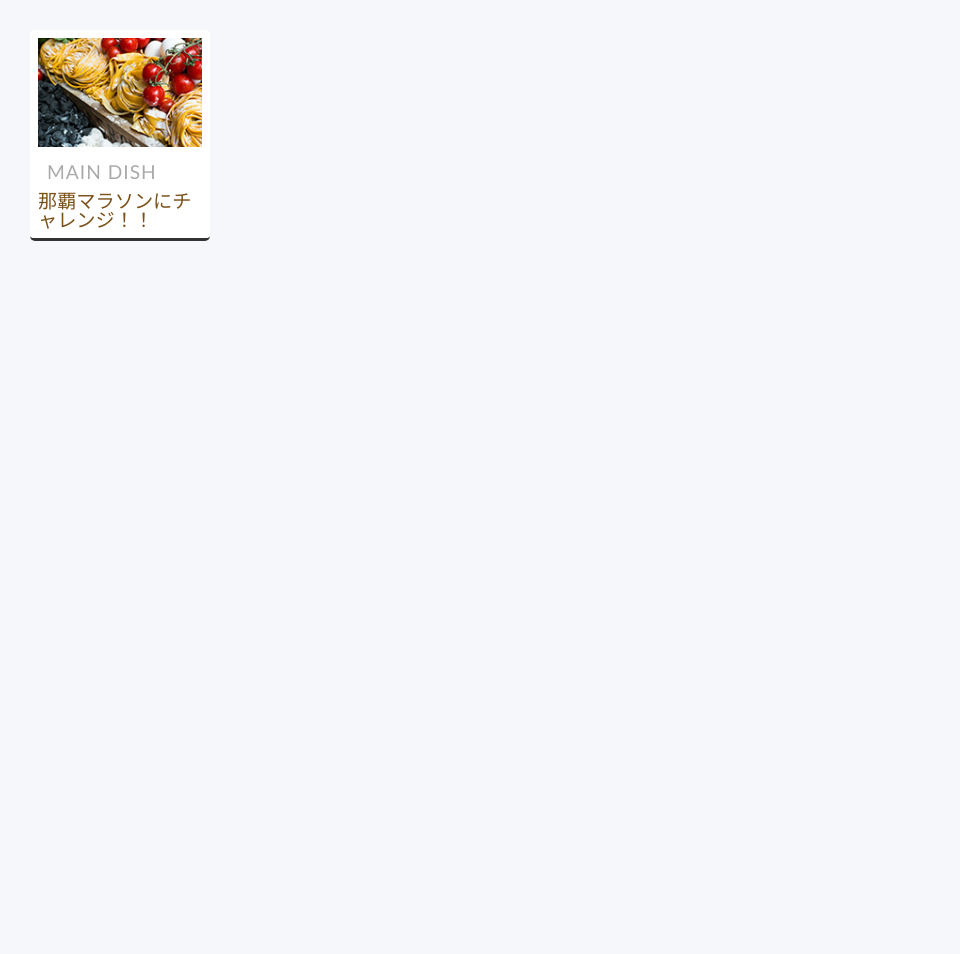
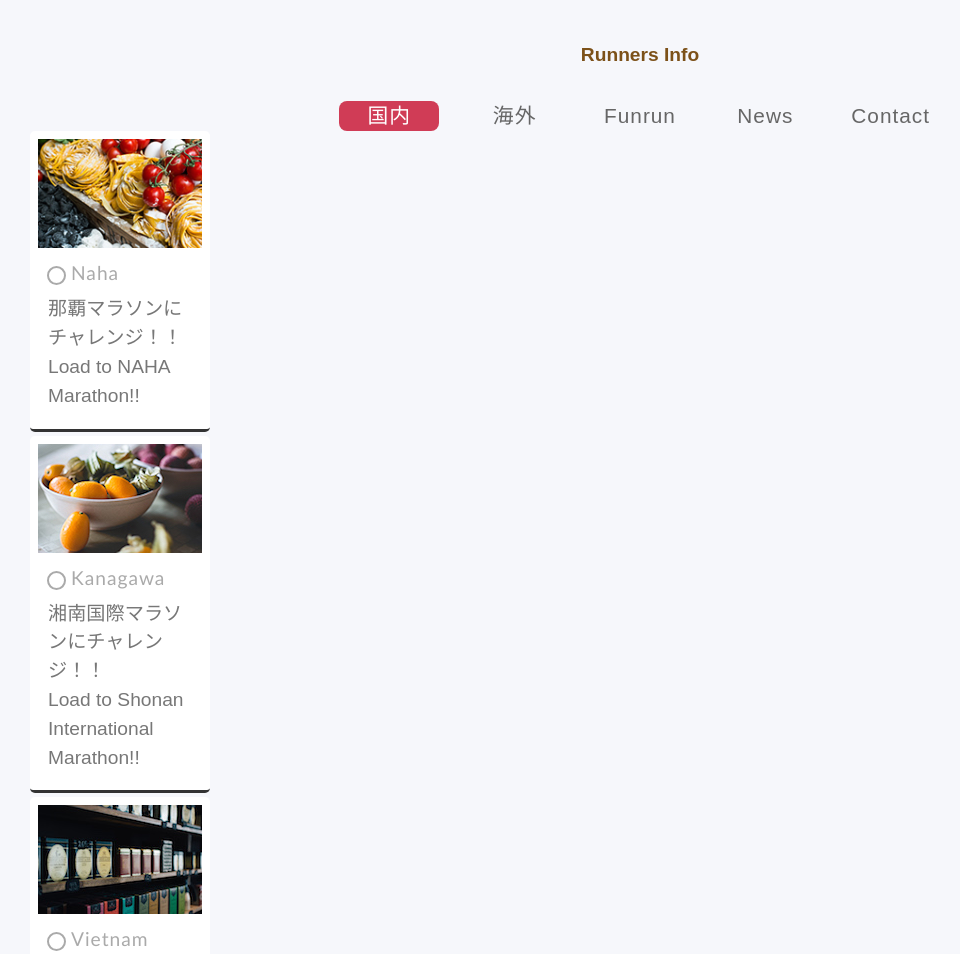
Before and after one commit to cozycozy/running, a plain HTML site: page indexbox.html in a window 1280 px wide. Shown: the top 954 px of the page, without its empty margins (0-960 px from the left). Before the commit the page ends 800 px from the top, so only its background shows below. Drawn offline with nearby package versions, Linux system fonts and the light colour scheme.

Commit message:
add grid layout

```diff
--- a/css/gridstyle.css
+++ b/css/gridstyle.css
@@ -21,6 +21,52 @@ a:link, a:visited, a:hover, a:active {
   text-decoration: none;
 }
 
+.headr {
+  width: 100%;
+  padding: 28px 0px 10px;
+  box-shadow: 0 0 10px 1px #e3e3e3;
+}
+
+.logo {
+  width: 225px;
+  height: 56px;
+  margin: 0 auto;
+}
+
+.log a{
+  display: block;
+  width: 100%;
+  height: 100%;
+}
+
+.global-nav {
+  margin-top: 15px;
+  text-align: center;
+}
+
+.global-nav .nav-item {
+  display: inline-block;
+  margin: 0 10px;
+}
+
+.global-nav .nav-item a {
+  display: inline-block;
+  width: 100px;
+  height: 30px;
+  line-height: 30px;
+  text-align: center;
+  border-radius: 8px;
+  color: #666;
+  font-size: 1.3rem;
+  letter-spacing: 1px;
+}
+
+.global-nav .nav-item.active a,
+.global-nav .nav-item a:hover {
+  background-color: #d03c56;
+  color: #fff;
+}
+
 .item {
   width: 180px;
   margin-bottom: 4px;
@@ -41,3 +87,33 @@ a:link, a:visited, a:hover, a:active {
   letter-spacing: 1px;
   font-family: "Trebuchet MS", "Hiragino Kaku Gothic ProN", Meiryo, sans-serif;
 }
+
+.item .category::before {
+  content: '';
+  display: inline-block;
+  width: 19px;
+  height: 19px;
+  margin-right: 5px;
+  border: 2px solid;
+  border-radius: 50%;
+  vertical-align: -5px;
+}
+
+.item .description {
+  margin: 10px;
+  line-height: 1.5;
+}
+
+.item > a {
+  display: block;
+  margin: -8px -8px -11px;
+  padding: 8px 8px 11px;
+  border-radius: inherit;
+  color: #777;
+  transition: all 0.3s;
+}
+
+.item > a:hover {
+  box-shadow: 0 0 6px -1px rgba(0, 0, 0, 3);
+  opacity: 0.8;
+}
--- /dev/null
+++ b/css/style 2.css
@@ -0,0 +1,203 @@
+@charset "UTF-8";
+
+/* --------------------------------
+ * base
+ * -------------------------------- */
+html {
+  font-size: 62.5%;
+}
+body {
+  padding: 30px;
+  background-color: #f6f7fb;
+  color: #333;
+  font-size: 1.2rem;
+  font-family: "Hiragino Kaku Gothic ProN",  Meiryo,  sans-serif;
+}
+*, *::before, *::after {
+  box-sizing: border-box;
+}
+a:link, a:visited, a:hover, a:active {
+  color: #7C5119;
+  text-decoration: none;
+}
+
+
+/* --------------------------------
+ * item
+ * -------------------------------- */
+.item {
+  width: 180px;
+  margin-bottom: 4px;
+  padding: 8px;
+  border-bottom: 3px solid;
+  border-radius: 5px;
+  background-color: #fff;
+}
+.item .image {
+  display: block;
+  width: 100%;
+  height: 109px;
+}
+.item .category {
+  margin: 15px 9px 10px;
+  color: #aaa;
+  letter-spacing: 1px;
+  font-family: "Trebuchet MS", "Hiragino Kaku Gothic ProN",  Meiryo,  sans-serif;
+}
+.item .category::before {
+  content: '';
+  display: inline-block;
+  width: 19px;
+  height: 19px;
+  margin-right: 5px;
+  border: 2px solid;
+  border-radius: 50%;
+  vertical-align: -5px;
+}
+.item .description {
+  margin: 10px;
+  line-height: 1.5;
+}
+.item > a {
+  display: block;
+  margin: -8px -8px -11px;
+  padding: 8px 8px 11px;
+  border-radius: inherit;
+  color: #777;
+  transition: all 0.3s;
+}
+.item > a:hover {
+  box-shadow: 0 0 6px -1px rgba(0, 0, 0, 0.3);
+  opacity: 0.8;
+}
+.item-maindish,
+.item-maindish .category::before {
+  border-color: #FFC0CB;
+}
+.item-appetizer,
+.item-appetizer .category::before {
+  border-color: #76C047;
+}
+.item-column,
+.item-column .category::before {
+  border-color: #FFF100;
+}
+.item-breaktime,
+.item-breaktime .category::before {
+  border-color: #C1EFFF;
+}
+.item-m {
+  width: 364px;
+}
+.item-m .image {
+  height: 146px;
+}
+.item-l {
+  width: 732px;
+}
+.item-l .image {
+  height: 403px;
+}
+
+
+/* --------------------------------
+ * header
+ * -------------------------------- */
+.header {
+  padding: 25px 0;
+  border-bottom: none;
+  text-align: center;
+}
+.logo {
+  width: 136px;
+  height: 136px;
+  transition: -webkit-transform 0.3s;
+  transition: transform 0.3s;
+}
+.logo:hover {
+  -webkit-transform: rotate(360deg);
+  transform: rotate(360deg);
+}
+.nav {
+  margin: 35px auto 10px;
+}
+.nav-item {
+  margin-top: 20px;
+  text-align: center;
+  letter-spacing: 1px;
+  font-weight: bold;
+  font-size: 1.3rem;
+}
+.nav-item a {
+  display: inline-block;
+}
+.nav-item a::after {
+  content: '';
+  display: block;
+  width: 0;
+  margin: 6px auto 0;
+  border-bottom: 1px solid #7C5119;
+  transition: width 0.3s ease-in-out;
+}
+.nav-item a:hover::after {
+  width: 100%;
+}
+
+
+/* --------------------------------
+ * challenge
+ * -------------------------------- */
+/*
+.item {
+  overflow: hidden;
+}
+.item > a::before {
+  content: '';
+  position: absolute;
+  top: 8px;
+  right: 8px;
+  left: 8px;
+  display: block;
+  height: 109px;
+  background: rgba(0, 0, 0, 0.5);
+  opacity: 0;
+  transition: opacity 0.3s linear;
+}
+.item-m > a::before {
+  height: 146px;
+}
+.item-l > a::before {
+  height: 403px;
+}
+.item > a:hover::before {
+  opacity: 1;
+}
+.item > a::after {
+  content: 'MORE';
+  position: absolute;
+  top: 43.5px;
+  left: 150%;
+  display: block;
+  width: 100px;
+  margin-left: -50px;
+  padding: 8px;
+  border: 3px solid #fff;
+  color: #fff;
+  text-align: center;
+  letter-spacing: 3px;
+  font-size: 1.6rem;
+  font-family: "Trebuchet MS", "Hiragino Kaku Gothic ProN",  Meiryo,  sans-serif;
+  opacity: 0;
+  transition: all 0.3s ease-in-out;
+}
+.item-m > a::after {
+  top: 62px;
+}
+.item-l > a::after {
+  top: 190.5px;
+}
+.item > a:hover::after {
+  left: 50%;
+  opacity: 1;
+}
+*/
--- a/indexbox.html
+++ b/indexbox.html
@@ -6,14 +6,70 @@
     <link rel="stylesheet" href="css/gridstyle.css">
   </head>
   <body>
+    <header class="header">
+      <nav class="global-nav">
+        <div class="logo">
+          <h1 class="logo">
+            <a href="/">Runners Info</a>
+          </h1>
+        </div>
+        <ul>
+          <li class="nav-item active"><a href="#">国内</a></li>
+          <li class="nav-item"><a href="#">海外</a></li>
+          <li class="nav-item"><a href="#">Funrun</a></li>
+          <li class="nav-item"><a href="#">News</a></li>
+          <li class="nav-item"><a href="#">Contact</a></li>
+        </ul>
+      </nav>
+    </header>
     <section class="item">
       <a href="#">
         <img class="image" src="images/image_S_1.jpg" alt="Main dish">
-        <div class="category">MAIN DISH</div>
+        <div class="category">Naha</div>
         <p class="description">
-          那覇マラソンにチャレンジ！！
+          那覇マラソンにチャレンジ！！<br>
+          Load to NAHA Marathon!!
         </p>
       </a>
     </section>
+    <section class="item">
+      <a href="#">
+        <img class="image" src="images/image_S_2.jpg" alt="Main dish">
+        <div class="category">Kanagawa</div>
+        <p class="description">
+          湘南国際マラソンにチャレンジ！！<br>
+          Load to Shonan International Marathon!!
+        </p>
+      </a>
+    </section>
+    <section class="item">
+      <a href="#">
+        <img class="image" src="images/image_S_3.jpg" alt="Main dish">
+        <div class="category">Vietnam</div>
+        <p class="description">
+          ダナンマラソンにチャレンジ！！<br>
+          Load to Da Nang Marathon!!
+        </p>
+      </a>
+    </section>
+    <section class="item">
+      <a href="#">
+        <img class="image" src="images/image_S_4.jpg" alt="Main dish">
+        <div class="category">Ibaragi</div>
+        <p class="description">
+          勝田マラソンにチャレンジ！！<br>
+          Load to Katsuta Marathon!!
+        </p>
+      </a>
+    </section>
+    <script src="http://cdnjs.cloudflare.com/ajax/libs/masonry/3.3.0/masonry.pkgd.js"></script>
+    <script>
+      new Masonry('body', {
+        itemSelector: '.item',
+        clumnWidth: 180,
+        gutter: 4
+      });
+      )
+    </script>
   </body>
 </html>
```
